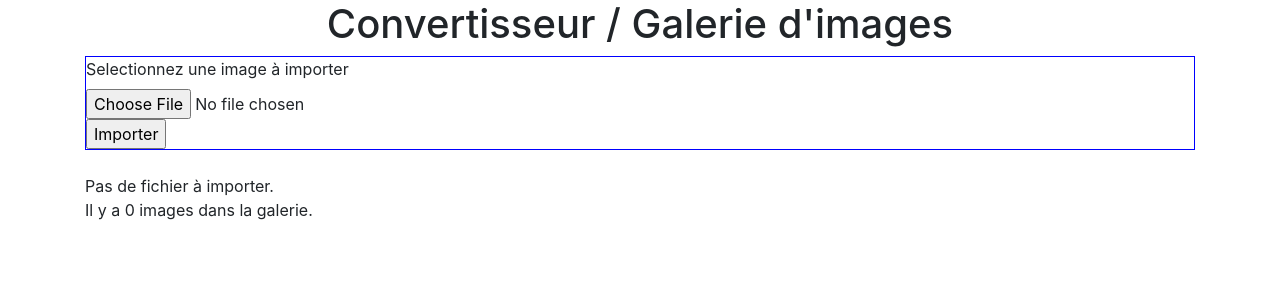
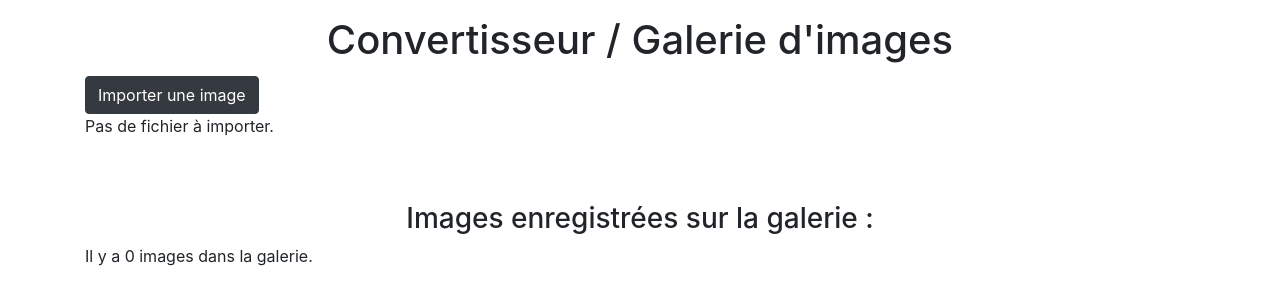
Before and after one commit to oye-71/GaleriePhotoPhp, a PHP site: page /import_file.php in a window 1280 px wide. Shown: the part 56-363 px from the top of the page. Run offline with PHP 8.4, Linux system fonts and the light colour scheme.

Commit message:
Form pour insérer des images interactif Ajout de quelques styles CSS Signed-off-by: Etienne <etiennedumontet@hotmail.com>

```diff
--- a/views/galerie.php
+++ b/views/galerie.php
@@ -1,26 +1,26 @@
-<!DOCTYPE html>
-
-<head>
-    <meta charset="UTF-8">
-</head>
-
-<body>
-    <h1>Images enregistrées sur la galerie :</h1>
-    <div class="container">
+<div class="row">
+    <div class="col d-flex justify-content-center">
+        <h3>Images enregistrées sur la galerie :</h3>
+    </div>
+</div>
+<p>
     <?php
     $picturesNumber = 0;
     foreach (glob("../src/img/*.*") as $file) {
         $picturesNumber++;
     }
     echo "Il y a " . $picturesNumber . " images dans la galerie.<br>";
+
+    unset($_POST);
     ?>
-        <a href="import_file.php">Importer une image</a>
+</p>
+<div class="container">
     <br>
     <?php
-        // Affichage des images
     foreach (glob("../src/img/*.*") as $file) {
-            echo '<img src="' . $file . '" style="width: 200px; border: 1px solid blue;">';
+        echo '<a href="Accueil.php?nom=' . $file . '">';
+        echo '<img src="' . $file . '" style="width: 16%; border: 1px solid blue;">';
+        echo '</a>';
     }
     ?>
 </div>
-</body>
--- a/views/import_file.php
+++ b/views/import_file.php
@@ -12,88 +12,27 @@
     ?>
     <div class="container">
         <div class="row">
-            <div class="col d-flex justify-content-center">
+            <div class="col d-flex mt-3 justify-content-center">
                 <h1 class='center'>Convertisseur / Galerie d'images</h1>
             </div>
         </div>
-        <form method='post' enctype="multipart/form-data" action="<?php echo htmlspecialchars($_SERVER['PHP_SELF']); ?>" style="border:1px solid blue;">
-            <label>Selectionnez une image à importer</label><br>
-            <input type="hidden" name="MAX_FILE_SIZE" value="1000000" />
-            <input type='file' name='image' id='image'><br>
-            <input type='submit' value='Importer' name='btnImport'>
+        <form method='get'>
+            <input class="btn btn-dark mt-1" type='submit' value='Importer une image' name='btnActiveForm'>
         </form>
+        <?php
+        $pageIsRefreshed = isset($_SERVER['HTTP_CACHE_CONTROL']) && $_SERVER['HTTP_CACHE_CONTROL'] === 'max-age=0';
+        if (isset($_GET["btnActiveForm"])) {
+            if ($_GET["btnActiveForm"] == 'Importer une image') {
+                require 'import_form.php';
+            }
+        }
+        if(isset($_POST) && !$pageIsRefreshed){
+            require 'import_method.php';
+        }
+        ?>
         <br>
         <?php
-
-        // répertoire cible des images uploadées
-        define('TARGET', '../src/img/');
-        // Liste des formats d'image valides
-        $tabExt = array('jpg', 'gif', 'png', 'jpeg');
-
-        // On vérifie que le formulaire posté n'est pas vide
-        if (!empty($_POST)) {
-            // if ($_POST['btnImport'] == 'Importer') {
-            echo "Formulaire posté.<br>";
-
-            // On vérifie que l'input censé contenir l'image n'est pas vide
-            if (!empty($_FILES['image']['name'])) {
-                echo "Image chargée<br>";
-                $fileExtension = strtolower(pathinfo($_FILES['image']['name'], PATHINFO_EXTENSION));
-                echo "L'extension est : ", $fileExtension, '<br>';
-
-                // On vérifie que l'extension du fichier posté est bien une extension d'image
-                if (in_array($fileExtension, $tabExt)) {
-                    echo 'Le fichier est bien une image<br>';
-
-                    // On vérifie qu'il n'y ait pas d'erreur dans le fichier
-                    if (isset($_FILES['image']['error']) && UPLOAD_ERR_OK === $_FILES['image']['error']) {
-                        echo "Pas d'erreur interne<br>";
-                        $imageName = md5(uniqid()) . '.' . $fileExtension;
-                        $imageLocation = TARGET . $imageName;
-
-                        // On vérifie que l'import se réalise sans erreur
-                        if (move_uploaded_file($_FILES['image']['tmp_name'], $imageLocation)) {
-                            echo "Import réussi !<br>";
-                        } else {
-                            echo "Echec lors de l'import !<br>";
-                        }
-                    } else {
-                        echo  "Une erreur a empêché l'import de l'image.</br>";
-                    }
-                } else {
-                    echo "Erreur : le fichier n'est pas une image<br>";
-                }
-            } else {
-                echo "Pas d'image";
-            }
-        } //else {
-        //echo 'On a pas cliqué sur Importer';
-        //}
-        /*}*/ else {
-            echo "Pas de fichier à importer.";
-        }
-
-
-        echo '<br>';
-
-        $picturesNumber = 0;
-        foreach (glob("../src/img/*.*") as $file) {
-            $picturesNumber++;
-        }
-        echo "Il y a " . $picturesNumber . " images dans la galerie.<br>";
-
-        unset($_POST);
+        require 'galerie.php';
         ?>
-
-        <br>
-
-        <tbody>
-            <?php
-            foreach (glob("../src/img/*.*") as $file) {
-                echo '<a href="Accueil.php?nom=' . $file . '">';
-                echo '<img src="' . $file . '" style="width: 16%; border: 1px solid blue;">';
-                echo '</a>';
-            }
-            ?>
     </div>
 </body>
```
Also changed, not shown: views/Accueil.php (+28 -24 lines), views/import_form.php (added, +12 -0 lines), views/import_method.php (added, +53 -0 lines). Lines whose indentation alone changed are shown as unchanged.
